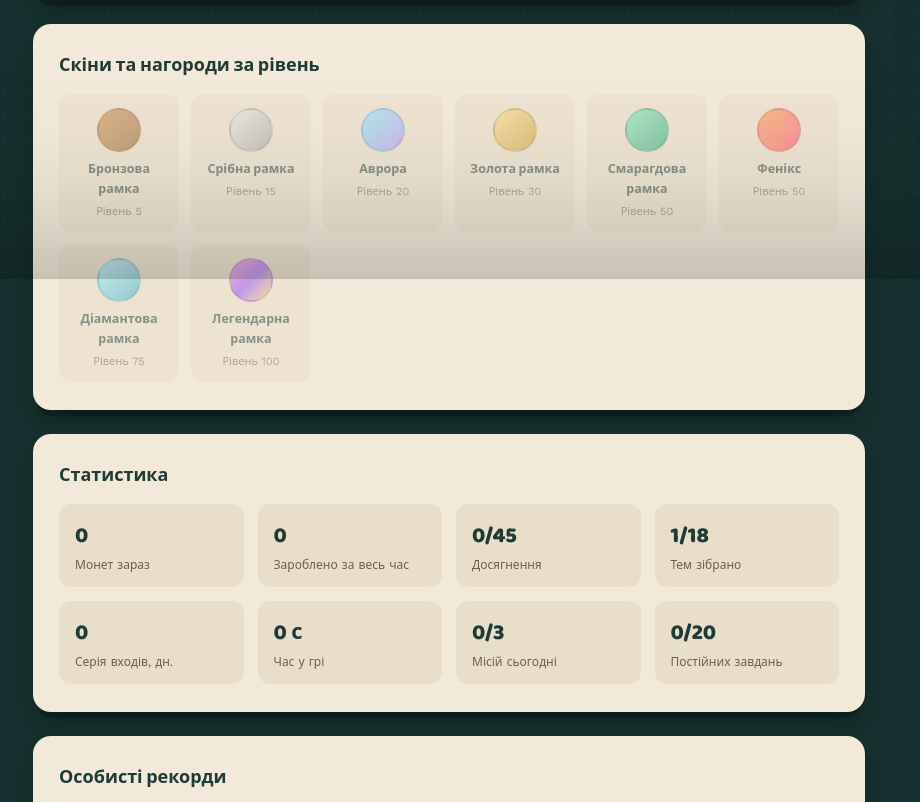
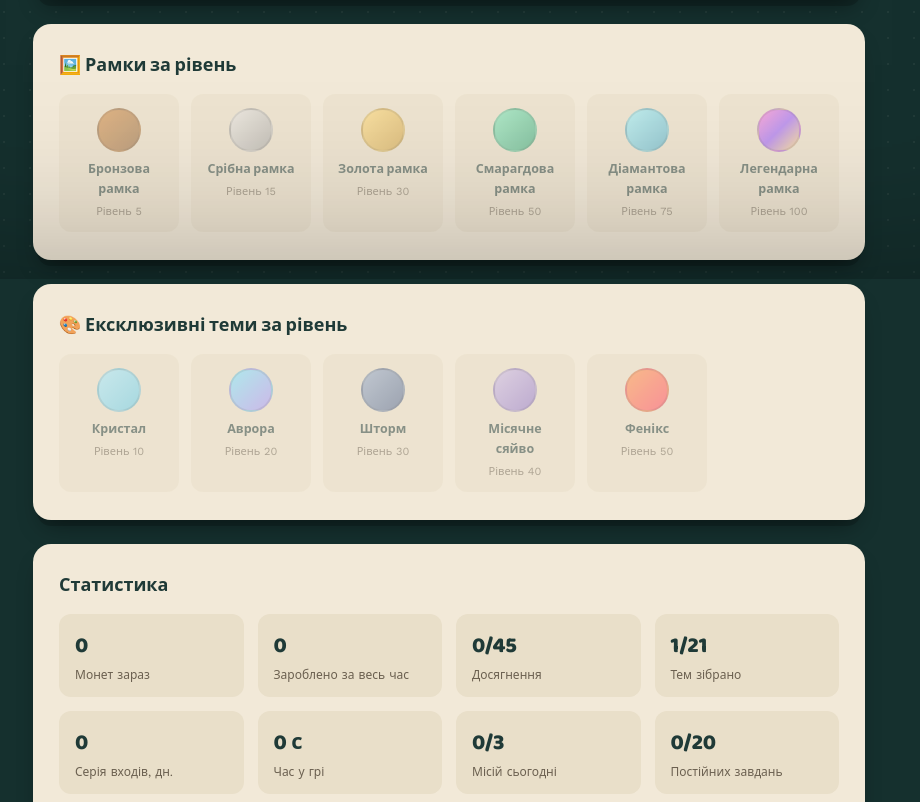
Before and after one commit to stefk367-crypto/IGROTEKA, a plain HTML site: page profile.html in a window 1280 px wide. Shown: the part 521-1323 px from the top of the page, without its empty margins (191-1111 px from the left). Drawn offline with nearby package versions, Linux system fonts and the light colour scheme.

Commit message:
Add files via upload

```diff
--- a/engine.js
+++ b/engine.js
@@ -268,16 +268,21 @@ const FRAMES = {
 
 // Ексклюзивні теми — так само нагорода за рівень, у магазині за монети не продаються.
 const EXCLUSIVE_THEMES = {
-  aurora:  { name: 'Аврора',  cyan: '#6ee7ff', magenta: '#a78bfa', yellow: '#f5f3ff', bg: '#0b1230', bgPanel: '#131a44', bgPanelRaised: '#1b2458', line: '#2c3868' },
-  phoenix: { name: 'Фенікс',  cyan: '#ff8a3d', magenta: '#ff3d59', yellow: '#ffd23d', bg: '#280a05', bgPanel: '#3a0f08', bgPanelRaised: '#4c150b', line: '#6b2210' }
+  crystal:   { name: 'Кристал',   cyan: '#9fe8ff', magenta: '#5fc9e8', yellow: '#eafcff', bg: '#0a1f28', bgPanel: '#102c38', bgPanelRaised: '#163a48', line: '#255568' },
+  aurora:    { name: 'Аврора',    cyan: '#6ee7ff', magenta: '#a78bfa', yellow: '#f5f3ff', bg: '#0b1230', bgPanel: '#131a44', bgPanelRaised: '#1b2458', line: '#2c3868' },
+  storm:     { name: 'Шторм',     cyan: '#8fa6c9', magenta: '#4a5f8a', yellow: '#c9d6e8', bg: '#141824', bgPanel: '#1c2232', bgPanelRaised: '#262d42', line: '#3a4360' },
+  moonlight: { name: 'Місячне сяйво', cyan: '#c9b8e8', magenta: '#8a6fc9', yellow: '#f0e8ff', bg: '#1a1430', bgPanel: '#241c42', bgPanelRaised: '#302654', line: '#453a70' },
+  phoenix:   { name: 'Фенікс',    cyan: '#ff8a3d', magenta: '#ff3d59', yellow: '#ffd23d', bg: '#280a05', bgPanel: '#3a0f08', bgPanelRaised: '#4c150b', line: '#6b2210' }
 };
 
 // На яких рівнях видаються немонетні нагороди (рамка і/або ексклюзивна тема).
 const LEVEL_REWARDS = {
   5:   { frame: 'bronze' },
+  10:  { theme: 'crystal' },
   15:  { frame: 'silver' },
   20:  { theme: 'aurora' },
-  30:  { frame: 'gold' },
+  30:  { frame: 'gold', theme: 'storm' },
+  40:  { theme: 'moonlight' },
   50:  { frame: 'emerald', theme: 'phoenix' },
   75:  { frame: 'diamond' },
   100: { frame: 'legendary' }
--- a/profile.html
+++ b/profile.html
@@ -196,8 +196,13 @@
   </div>
 
   <section class="panel">
-    <h2 class="section-title">Скіни та нагороди за рівень</h2>
-    <div class="skins-grid" id="skinsGrid"></div>
+    <h2 class="section-title">🖼️ Рамки за рівень</h2>
+    <div class="skins-grid" id="framesGrid"></div>
+  </section>
+
+  <section class="panel">
+    <h2 class="section-title">🎨 Ексклюзивні теми за рівень</h2>
+    <div class="skins-grid" id="themesGrid"></div>
   </section>
 
   <section class="panel">
@@ -318,27 +323,27 @@ function paintRingAvatar() {
 })();
 
 function buildSkinsGrid() {
-  const grid = document.getElementById('skinsGrid');
   const ownedFrames = Engine.FrameManager.getOwned();
   const ownedThemes = Engine.ThemeManager.getOwned();
   const activeFrame = Engine.FrameManager.getActive();
   const activeTheme = Engine.ThemeManager.getActive();
 
-  const items = [];
+  const frameItems = [], themeItems = [];
   Object.entries(Engine.LEVEL_REWARDS).forEach(([lvlStr, r]) => {
     const level = Number(lvlStr);
     if (r.frame) {
       const meta = Engine.FRAMES[r.frame];
-      items.push({ kind: 'frame', id: r.frame, level, name: meta.name, swatch: meta.css });
+      frameItems.push({ kind: 'frame', id: r.frame, level, name: meta.name, swatch: meta.css });
     }
     if (r.theme) {
       const meta = Engine.ThemeManager.getThemeMeta(r.theme);
-      items.push({ kind: 'theme', id: r.theme, level, name: meta.name, swatch: `linear-gradient(135deg, ${meta.cyan}, ${meta.magenta})` });
+      themeItems.push({ kind: 'theme', id: r.theme, level, name: meta.name, swatch: `linear-gradient(135deg, ${meta.cyan}, ${meta.magenta})` });
     }
   });
-  items.sort((a, b) => a.level - b.level);
+  frameItems.sort((a, b) => a.level - b.level);
+  themeItems.sort((a, b) => a.level - b.level);
 
-  grid.innerHTML = items.map(it => {
+  function renderCard(it) {
     const owned = it.kind === 'frame' ? ownedFrames.includes(it.id) : ownedThemes.includes(it.id);
     const active = it.kind === 'frame' ? activeFrame === it.id : activeTheme === it.id;
     const stateLabel = active ? 'Активна' : (owned ? 'Обрати' : `Рівень ${it.level}`);
@@ -347,8 +352,14 @@ function buildSkinsGrid() {
       <div class="skin-name">${it.name}</div>
       <div class="skin-state">${stateLabel}</div>
     </div>`;
-  }).join('');
+  }
 
+  const framesGrid = document.getElementById('framesGrid');
+  const themesGrid = document.getElementById('themesGrid');
+  framesGrid.innerHTML = frameItems.map(renderCard).join('');
+  themesGrid.innerHTML = themeItems.map(renderCard).join('');
+
+  [framesGrid, themesGrid].forEach(grid => {
     grid.querySelectorAll('.skin-card.owned').forEach(card => {
       card.addEventListener('click', () => {
         const kind = card.dataset.kind, id = card.dataset.id;
@@ -356,6 +367,7 @@ function buildSkinsGrid() {
         else Engine.ThemeManager.setActive(id);
         paintFrame();
         buildSkinsGrid();
+      });
     });
   });
 }
```
Lines whose indentation alone changed are shown as unchanged.
